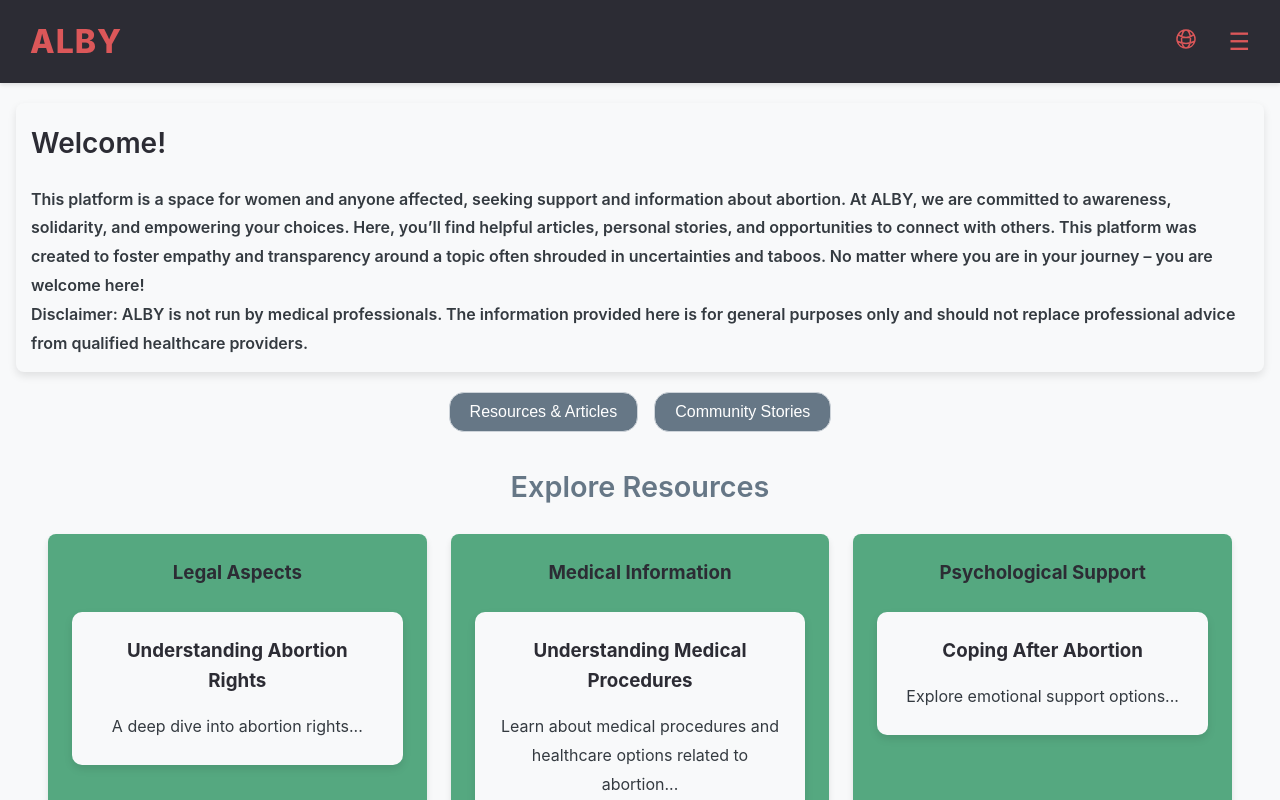
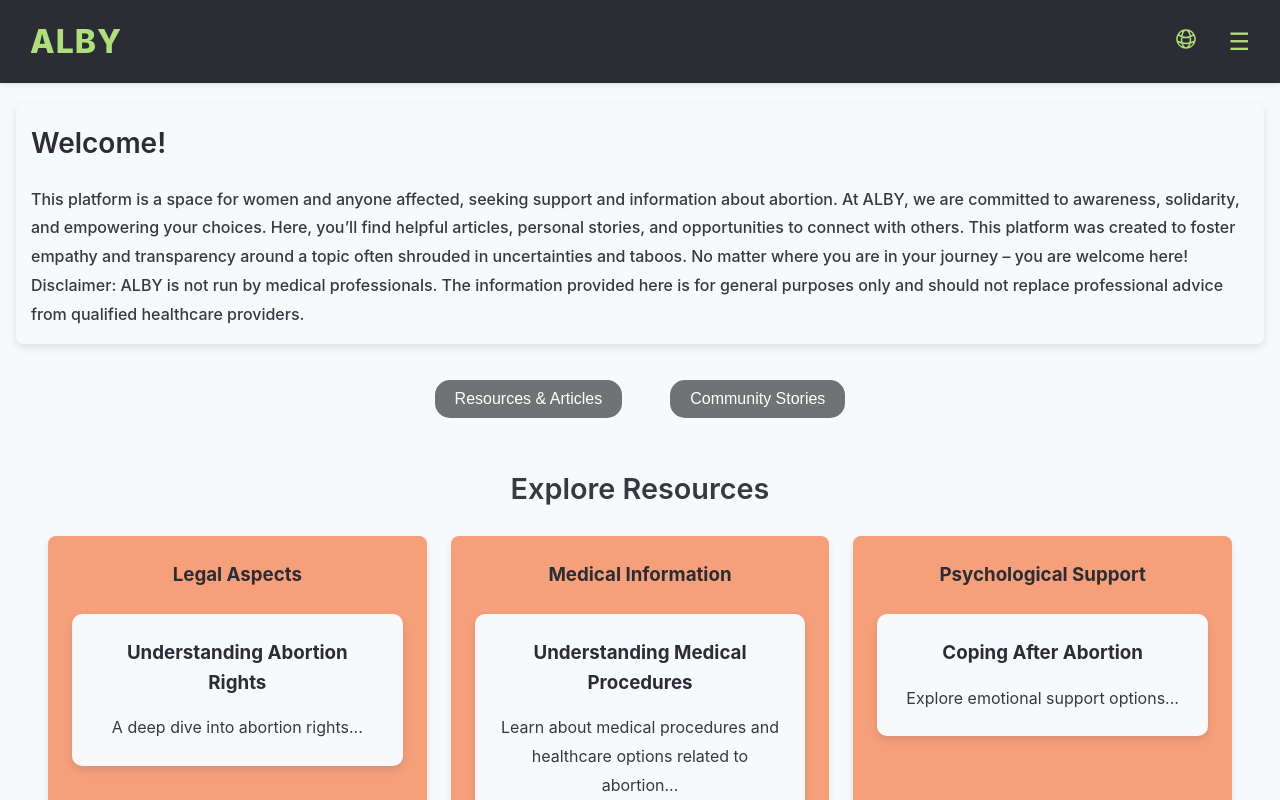
Before and after one commit to cc-co-code/cece-capstone-project, a Next.js app: page / in a window 1280 px wide. Shown: the top 800 px of the page. Built offline with nearby package versions, Linux system fonts and the light colour scheme; no server answers.

Commit message:
colorstyling

```diff
--- a/styles/globals.css
+++ b/styles/globals.css
@@ -1,12 +1,12 @@
 :root {
-  --background-light: #f8f9fa; /* Light Gray */
-  --background-dark: #2c2c34; /* Raisin Black */
-  --primary: #667786; /* Subtle Gray */
-  --secondary: #55a880; /* Poppy */
-  --highlight: #db5759; /* Subtle Orange */
-  --text-light: #343a40; /* Dark Gray */
-  --text-dark: #ffffff; /* White */
-  --border-color: #ced4da; /* Soft Border Gray */
+  --background-light: #f8f9fa;
+  --background-dark: #2c2c34;
+  --primary: #6f7373;
+  --secondary: #f5a07b;
+  --highlight: #afde7c;
+  --text-light: #343a40;
+  --text-dark: #ffffff;
+  --border-color: #868a8f;
   --font-family: "Inter", sans-serif;
 
   --transition-speed: 0.3s ease-in-out;
@@ -41,21 +41,6 @@ body {
   flex-direction: column;
   min-height: 100vh;
 }
-
-/* .content {
-  flex: 1;
-  padding: 2rem 1.5rem;
-  max-width: 750px;
-  margin: 0 auto;
-  gap: 2rem;
-  display: flex;
-  flex-direction: column;
-  border: 1px solid var(--border-color);
-  border-radius: 10px;
-  padding: 1.5rem;
-  box-shadow: 0px 4px 8px rgba(0, 0, 0, 0.1);
-  transition: transform 0.2s ease, box-shadow 0.2s ease;
-} */
 
 h1 {
   font-size: 2.5rem;
@@ -184,6 +169,7 @@ textarea:focus {
 .dropdown-menu button {
   background: none;
   border: none;
+  margin-right: 20px;
   cursor: pointer;
   padding: 0.5rem;
   text-align: left;
@@ -212,16 +198,17 @@ textarea:focus {
 }
 
 .button-uniform {
+  display: block;
+  margin: 1rem;
   background-color: var(--primary);
   color: var(--text-dark);
   font-size: 1rem;
   padding: 10px 20px;
-  border: 1px solid var(--border-color);
+  border: none;
   border-radius: 15px;
   cursor: pointer;
   text-align: center;
-  transition: background-color var(--transition-speed),
-    transform var(--transition-speed);
+  transition: background-color 0.4s ease-in-out;
 }
 
 .button-uniform:hover {
@@ -257,26 +244,8 @@ textarea:focus {
   text-align: center;
   font-size: 1.8rem;
   margin-bottom: 1.5rem;
-  color: var(--primary);
+  color: var(--text-light);
 }
-
-/* .categories-container {
-  display: flex;
-  flex-wrap: wrap;
-  gap: 1.5rem;
-  justify-content: center;
-}
-
-.category-card {
-  background-color: var(--primary);
-  color: var(--text-light);
-  border-radius: 8px;
-  padding: 1.5rem;
-  width: 300px;
-  text-align: center;
-  box-shadow: 0 4px 6px rgba(0, 0, 0, 0.1);
-  transition: transform 0.3s ease, box-shadow 0.3s ease;
-} */
 
 .category-card h3 {
   font-size: 1.2 rem;
@@ -303,22 +272,13 @@ textarea:focus {
   text-decoration: underline;
 }
 
-/* .category-card:hover {
-  transform: scale(1.05);
-  box-shadow: 0 6px 12px rgba(0, 0, 0, 0.2);
-} */
-/* Container für Kategorien */
 .categories-container {
-  display: grid; /* Grid-Layout */
-  grid-template-columns: repeat(
-    auto-fit,
-    minmax(300px, 1fr)
-  ); /* Dynamische Spalten */
-  gap: 1.5rem; /* Abstand zwischen den Karten */
-  width: 100%; /* Breite ausfüllen */
+  display: grid;
+  grid-template-columns: repeat(auto-fit, minmax(300px, 1fr));
+  gap: 1.5rem;
+  width: 100%;
 }
 
-/* Kartenstil */
 .category-card {
   background-color: var(--secondary);
   color: var(--background-dark);
@@ -337,18 +297,17 @@ textarea:focus {
   box-shadow: 0 8px 16px rgba(0, 0, 0, 0.2);
 }
 
-/* Hauptinhalt auf voller Breite */
 .content {
   width: 100%;
-  max-width: 100%; /* Breite nicht begrenzen */
+  max-width: 100%;
   padding: var(--padding);
   background-color: var(--background-light);
-  border: none; /* Optional: Entfernt den Rahmen */
-  box-shadow: none; /* Optional: Entfernt den Schatten */
+  border: none;
+  box-shadow: none;
 }
 @media (max-width: 768px) {
   .categories-container {
-    grid-template-columns: 1fr; /* Eine Spalte auf kleinen Bildschirmen */
+    grid-template-columns: 1fr;
   }
 }
 
@@ -383,55 +342,24 @@ textarea:focus {
   }
 }
 
-/* .resource-section {
-  padding: 2rem 0;
-  border-bottom: 1px solid var(--border-color);
-}
-
-.resource-section h2 {
-  font-size: 1.5rem;
-  color: var(--primary);
-  margin-bottom: 1rem;
-}
-
-.article-preview {
-  margin-bottom: 1.5rem;
-}
-.resource-section:target {
-  border-left: 5px solid var(--secondary);
-  padding-left: 15px;
-  background-color: rgba(132, 115, 227, 0.1);
-}
-
-.more-resources-heading {
-  font-size: 1.2rem;
-  font-weight: bold;
-  margin: 2rem 0 1rem;
-  color: var(--text-light);
-  text-transform: uppercase;
-} */
-/* Container für Ressourcen */
 .resources-container {
-  display: grid; /* Aktiviert Grid-Layout */
-  grid-template-columns: repeat(3, 1fr); /* Maximal 3 Spalten */
-  gap: 1.5rem; /* Abstand zwischen den Karten */
+  display: grid;
+  grid-template-columns: repeat(3, 1fr);
+  gap: 1.5rem;
   width: 100%;
-  margin: 2rem auto; /* Zentriert die Section */
+  margin: 2rem auto;
   padding: 1rem;
 }
 
 @media (max-width: 768px) {
   .resources-container {
-    grid-template-columns: 1fr; /* Eine Spalte auf kleinen Bildschirmen */
+    grid-template-columns: 1fr;
   }
 }
 
 @media (min-width: 769px) and (max-width: 1200px) {
   .resources-container {
-    grid-template-columns: repeat(
-      2,
-      1fr
-    ); /* Zwei Spalten auf mittleren Bildschirmen */
+    grid-template-columns: repeat(2, 1fr);
   }
 }
 
@@ -464,14 +392,6 @@ textarea:focus {
   border-radius: 5px;
 }
 
-/* .info-section {
-  background-color: var(--background-light);
-  border: none;
-  border-radius: 10px;
-  padding: 1.5rem;
-  box-shadow: 0px 4px 8px rgba(0, 0, 0, 0.1);
-  transition: transform 0.2s ease, box-shadow 0.2s ease;
-} */
 .filter-bar {
   display: flex;
   gap: 1rem;
@@ -510,55 +430,6 @@ textarea:focus {
     grid-template-columns: repeat(2, 1fr);
   }
 }
-
-/* .blog-post-card {
-  flex: 1;
-  padding: 2rem 1.5rem;
-  max-width: 750px;
-  margin: 0 auto;
-  gap: 2rem;
-  display: flex;
-  flex-direction: column;
-  border: 1px solid var(--border-color);
-  border-radius: 10px;
-  padding: 1.5rem;
-  box-shadow: 0px 4px 8px rgba(0, 0, 0, 0.1);
-  transition: transform 0.2s ease, box-shadow 0.2s ease;
-} */
-/* .blog-post-card {
-  background-color: var(--secondary);
-  color: var(--background-dark);
-  border-radius: 8px;
-  padding: 1.5rem;
-  text-align: center;
-  box-shadow: 0 4px 6px rgba(0, 0, 0, 0.1);
-  transition: transform var(--transition-speed),
-    box-shadow var(--transition-speed);
-  cursor: pointer;
-}
-
-.blog-post-card:hover {
-  transform: translateY(-5px);
-  box-shadow: 0px 6px 12px rgba(0, 0, 0, 0.15);
-}
-
-.blog-post-card h2 {
-  font-size: 1.25rem;
-  color: var(--primary);
-  margin-bottom: 0.5rem;
-}
-.blog-post-card section {
-  font-size: 1rem;
-  color: var(--text-light);
-  line-height: 1.6;
-  margin-bottom: 20px;
-}
-.blog-post-card p {
-  font-size: 0.85rem;
-  color: var(--text-light);
-  line-height: 1.6;
-  margin-bottom: 5px;
-} */
 
 .blogposts-section {
   display: grid;
@@ -640,34 +511,29 @@ textarea:focus {
 }
 
 .create-post-page {
-  display: grid;
-  grid-template-columns: 1fr;
-  gap: 1.5rem;
   width: 100%;
-  max-width: var(--max-width);
-  margin: 0 auto;
-  padding: var(--padding);
-  align-items: center;
+  max-width: 800px;
+  margin: 2rem 2rem 10%;
+  padding: 2rem;
+  background-color: var(--secondary);
+  border-radius: 10px;
+  box-shadow: 0 4px 8px rgba(0, 0, 0, 0.1);
+  border: 1px solid var(--border-color);
 }
 
 .info-section {
   padding: 1.5rem;
+  background-color: var(--background-light);
   border-radius: 8px;
   border: none;
   box-shadow: 0 4px 8px rgba(0, 0, 0, 0.1);
   font-size: 1rem;
   line-height: 1.6;
   text-align: left;
+  font-weight: 550;
+  margin-bottom: 30px;
 }
 
-/* .profile-container {
-  max-width: 600px;
-  margin-right: auto;
-  padding: 2rem;
-  background-color: var(--background-light);
-  border-radius: 8px;
-  box-shadow: 0 4px 8px rgba(0, 0, 0, 0.1);
-}*/
 .welcome-text {
   margin-bottom: 20px;
   padding: 15px;
@@ -678,14 +544,41 @@ textarea:focus {
   color: var(--text-light);
   font-size: 1rem;
   line-height: 1.8;
+  font-weight: 550;
+}
+.create-post-page form {
+  display: flex;
+  flex-direction: column;
+  gap: 1.5rem;
 }
 
-/* .profile-container h1 {
-  font-size: 2rem;
-  margin-bottom: 1.5rem;
+.create-post-page form label {
+  font-weight: bold;
   color: var(--text-light);
+}
+
+.create-post-page form input,
+.create-post-page form textarea {
+  width: 100%;
+  padding: 0.8rem;
+  border: 1px solid var(--border-color);
+  border-radius: 5px;
+  font-size: 1rem;
+  background-color: var(--background-light);
+  color: var(--text-light);
+}
+
+.create-post-page form textarea {
+  height: 150px;
+  resize: vertical;
+}
+
+.create-post-page p {
   text-align: center;
-} */
+  font-weight: 550;
+  color: var(--text-light);
+}
+
 .profile-content {
   flex: 1;
   padding: 2rem;
@@ -706,35 +599,9 @@ textarea:focus {
   color: var(--text-light);
 }
 
-.profile-.intro-section {
-  max-width: 600px;
-  margin: 2rem auto;
-  padding: 2rem;
-  background-color: var(--background-light);
-  border-radius: 8px;
-  box-shadow: 0 4px 8px rgba(0, 0, 0, 0.1);
-}
-/*
-.profile-container ul {
-  list-style: none;
-  padding: 0;
-  margin: 0;
-}
-
-.profile-container li {
-  margin-bottom: 1rem;
-  padding: 1rem;
-  background-color: var(--background-light);
-  border-radius: 8px;
-  box-shadow: 0 2px 4px rgba(0, 0, 0, 0.1);
-  display: flex;
-  justify-content: space-between;
-  align-items: center;
-} */
-
 .profile-container li a {
   text-decoration: none;
-  color: var(--primary);
+  color: var(--text-light);
   font-weight: bold;
 }
 
@@ -743,7 +610,7 @@ textarea:focus {
 }
 .profile-container {
   width: 100%;
-  max-width: 800px; /* Maximale Breite */
+  max-width: 800px;
   margin: 2rem 2rem 10%;
   padding: 2rem;
   background-color: var(--secondary);
@@ -753,22 +620,15 @@ textarea:focus {
 }
 @media (max-width: 1200px) {
   .profile-container {
-    max-width: 90%; /* Auf kleineren Bildschirmen breiter */
+    max-width: 90%;
   }
 }
 
 @media (max-width: 768px) {
   .profile-container {
-    padding: 1.5rem; /* Weniger Padding für Mobilgeräte */
-    max-width: 100%; /* Auf Mobilgeräten die volle Breite nutzen */
+    padding: 1.5rem;
+    max-width: 100%;
   }
-}
-
-.welcome-text {
-  font-size: 1.5rem;
-  font-weight: 600;
-  color: var(--text-light);
-  margin-bottom: 20px;
 }
 
 .profile-container h2 {
@@ -802,7 +662,6 @@ textarea:focus {
   color: var(--text-light);
 }
 
-/* Optional: Style für Kommentare */
 .profile-container .comment-text {
   margin-bottom: 0.5rem;
   font-size: 1rem;
@@ -814,59 +673,6 @@ textarea:focus {
     grid-template-columns: repeat(2, 1fr);
     gap: 1rem;
   }
-}
-
-.intro-section {
-  margin-bottom: 20px;
-  padding: 15px;
-  background-color: var(--background-light);
-  border: 1px solid var(--text-light);
-  border-radius: 8px;
-  box-shadow: 0 4px 8px rgba(0, 0, 0, 0.1);
-  color: var(--text-light);
-  font-size: 1rem;
-  line-height: 1.8;
-}
-
-form {
-  display: flex;
-  flex-direction: column;
-  gap: 1rem;
-  background-color: var(--background-light);
-  padding: 20px;
-  border: 1px solid var(--text-light);
-  border-radius: 8px;
-  box-shadow: 0 4px 8px rgba(0, 0, 0, 0.1);
-}
-
-form label {
-  font-size: 1rem;
-  font-weight: bold;
-  color: var(--text-light);
-}
-
-form input,
-form textarea {
-  width: 100%;
-  padding: 10px;
-  font-size: 1rem;
-  border: 1px solid var(--text-light);
-  border-radius: 5px;
-  background-color: var(--background-light);
-  color: var(--text-light);
-  outline: none;
-  transition: border-color 0.3s ease, box-shadow 0.3s ease;
-}
-
-form input:focus,
-form textarea:focus {
-  border-color: var(--highlight);
-  box-shadow: 0 0 5px rgba(224, 122, 95, 0.4);
-}
-
-form textarea {
-  min-height: 120px;
-  resize: vertical;
 }
 
 .message {
@@ -901,7 +707,7 @@ form textarea {
 }
 
 .footer-links a:hover {
-  color: var(--secondary);
+  color: var(--highlight);
 }
 
 .footer-text {
```
